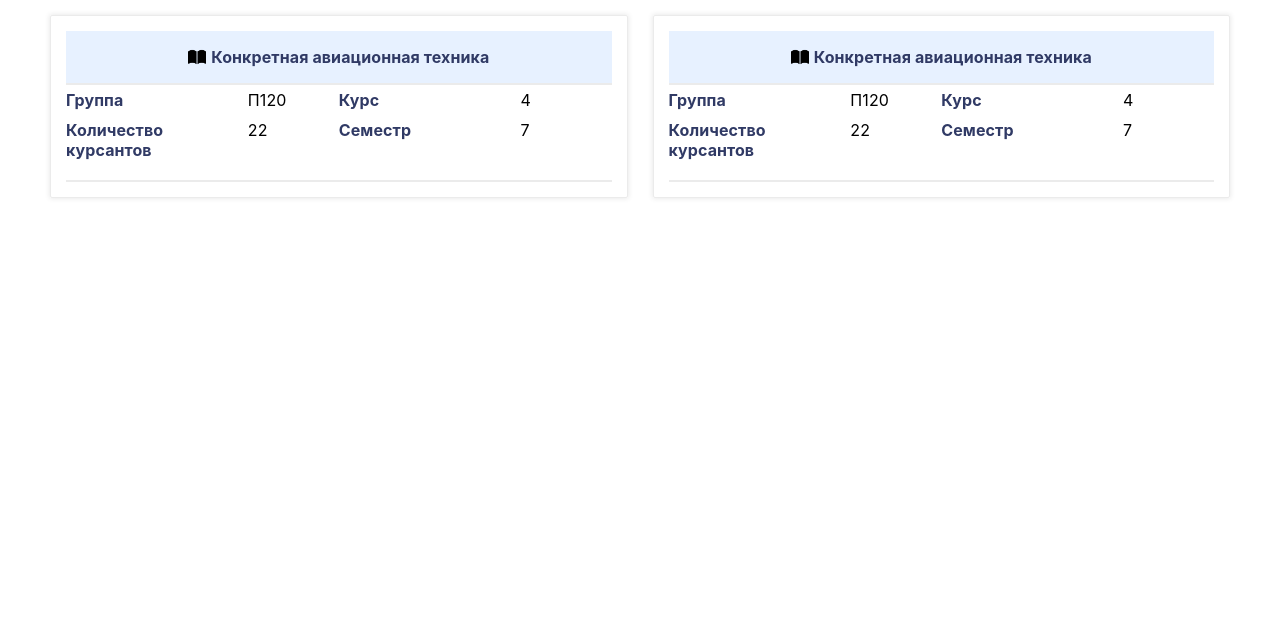
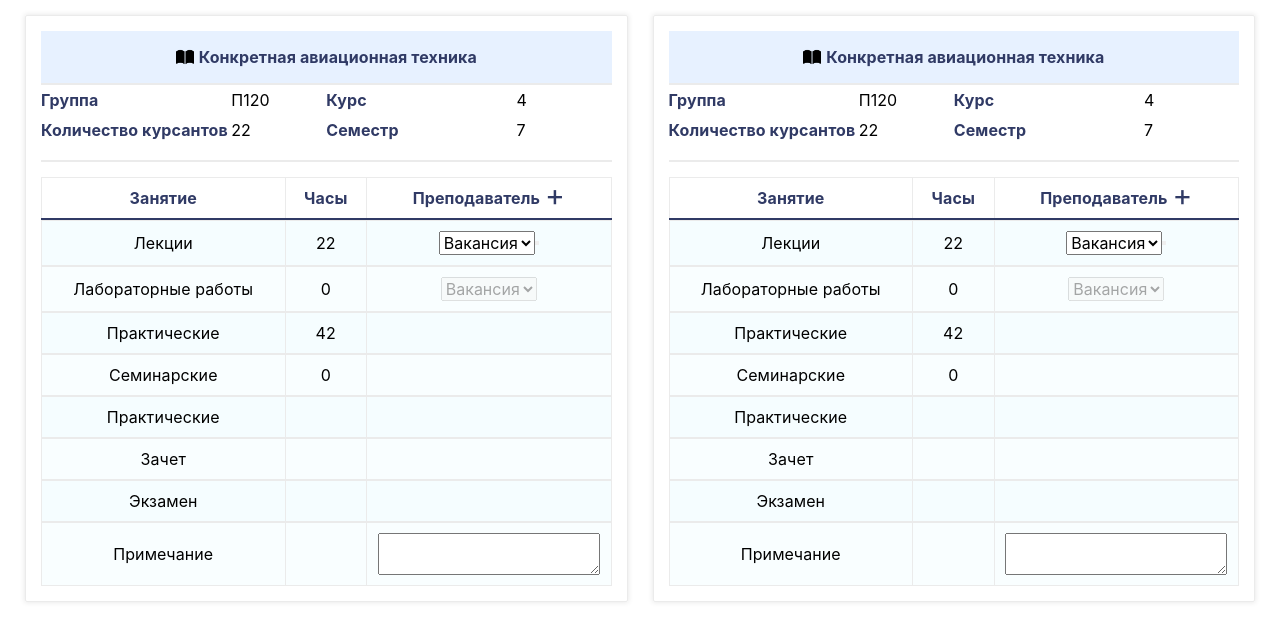
Before and after one commit to VeronikaBogdan/aviation-cards-task, a React (Create React App) app: page / in a window 1280 px wide. Shown: the top 640 px of the page. Built offline with nearby package versions, Linux system fonts and the light colour scheme.

Commit message:
feat: realize basic table-form layout

```diff
--- a/src/components/card/card.jsx
+++ b/src/components/card/card.jsx
@@ -1,7 +1,9 @@
 import { Header, ImageBook, StyledCard } from './styled-card';
 
+import { DetailsInfo } from '../details-info';
+import { Table } from '../table';
+
 import book from '../../assets/open-book-icon.png';
-import { DetailsInfo } from '../details-info';
 
 export const Card = () => (
   <StyledCard>
@@ -10,5 +12,6 @@ export const Card = () => (
       <span>Конкретная авиационная техника</span>
     </Header>
     <DetailsInfo />
+    <Table />
   </StyledCard>
 );
--- a/src/components/layout/container.js
+++ b/src/components/layout/container.js
@@ -6,7 +6,7 @@ export const StyledContainer = styled.main`
   gap: 25px;
   margin: 0 auto;
   padding: 15px 0;
-  width: calc(100vw - 100px);
+  width: calc(100vw - 50px);
   max-width: 1440px;
 
   @media (max-width: 768px) {
--- /dev/null
+++ b/src/components/table/cell/cell.jsx
@@ -0,0 +1,8 @@
+import { StyledCell } from './styled-cell';
+
+export const Cell = ({ isTitled, label, isLeft, children }) => (
+  <StyledCell isTitled={isTitled} isLeft={isLeft}>
+    <span>{label}</span>
+    {children}
+  </StyledCell>
+);
--- /dev/null
+++ b/src/components/table/cell/index.js
@@ -0,0 +1 @@
+export { Cell } from './cell';
--- /dev/null
+++ b/src/components/table/cell/styled-cell.js
@@ -0,0 +1,16 @@
+import styled from 'styled-components';
+
+import { BLUE, LIGHT_GRAY } from '../../../styles/constant';
+
+export const StyledCell = styled.div`
+  display: flex;
+  justify-content: center;
+  align-items: center;
+  gap: ${({ isTitled }) => isTitled && '5px'};
+  padding: 10px;
+  border-right: 1px solid ${LIGHT_GRAY};
+  border-left: ${({ isLeft }) => isLeft && `1px solid ${LIGHT_GRAY}`};
+  font-weight: ${({ isTitled }) => isTitled && 700};
+  color: ${({ isTitled }) => isTitled && BLUE};
+  text-align: center;
+`;
--- /dev/null
+++ b/src/components/table/index.js
@@ -0,0 +1 @@
+export { Table } from './table';
--- /dev/null
+++ b/src/components/table/row/index.js
@@ -0,0 +1 @@
+export { Row } from './row';
--- /dev/null
+++ b/src/components/table/row/row.jsx
@@ -0,0 +1,12 @@
+import { Cell } from '../cell';
+import { StyledRow } from './styled-row';
+
+export const Row = ({ lesson, hours, isTitled, children }) => (
+  <StyledRow isTitled={isTitled}>
+    <Cell label={lesson} isTitled={isTitled} isLeft />
+    <Cell label={hours} isTitled={isTitled} />
+    <Cell label={isTitled && 'Преподаватель'} isTitled={isTitled}>
+      {children}
+    </Cell>
+  </StyledRow>
+);
--- /dev/null
+++ b/src/components/table/row/styled-row.js
@@ -0,0 +1,18 @@
+import styled from 'styled-components';
+
+import { BLUE, LIGHT_BLUE_1, LIGHT_BLUE_2, LIGHT_GRAY, WHITE } from '../../../styles/constant';
+
+export const StyledRow = styled.div`
+  display: grid;
+  grid-template-columns: 3fr 1fr 3fr;
+  border-top: 1px solid ${LIGHT_GRAY};
+  border-bottom: ${({ isTitled }) => (isTitled ? `2px solid ${BLUE}` : `1px solid ${LIGHT_GRAY}`)};
+
+  &:nth-child(2n + 1) {
+    background-color: ${({ isTitled }) => (isTitled ? WHITE : LIGHT_BLUE_2)};
+  }
+
+  &:nth-child(2n) {
+    background-color: ${LIGHT_BLUE_1};
+  }
+`;
--- /dev/null
+++ b/src/components/table/styled-table.js
@@ -0,0 +1,31 @@
+import styled from 'styled-components';
+
+import { BLUE, LIGHT_GRAY, WHITE } from '../../styles/constant';
+
+export const Form = styled.form`
+  /* display: grid; */
+  /* grid-template-columns: 2fr 1fr 3fr; */
+  margin-top: 15px;
+`;
+
+export const PlusButton = styled.button`
+  display: flex;
+  justify-content: center;
+  align-items: baseline;
+  margin-top: -3px;
+  padding-bottom: 3px;
+  background-color: ${WHITE};
+  border: 0;
+  font-size: 30px;
+  font-weight: 400;
+  color: ${BLUE};
+  cursor: pointer;
+
+  &:hover {
+    box-shadow: 0px 0px 5px 3px ${LIGHT_GRAY};
+  }
+
+  &:active {
+    box-shadow: 0px 0px 5px 1px ${BLUE};
+  }
+`;
--- /dev/null
+++ b/src/components/table/table.jsx
@@ -0,0 +1,36 @@
+import { Row } from './row';
+
+import AutoFill from '../../assets/sort-icon.png';
+
+import { Form, PlusButton } from './styled-table';
+
+export const Table = () => (
+  <Form>
+    <Row lesson='Занятие' hours='Часы' isTitled>
+      <PlusButton>+</PlusButton>
+    </Row>
+    <Row lesson='Лекции' hours='22'>
+      <select name='lectures'>
+        <option value='Вакансия'>Вакансия</option>
+        <option value='Препод1'>Препод1</option>
+      </select>
+      <button>
+        <img src='' alt='' />
+      </button>
+    </Row>
+    <Row lesson='Лабораторные работы' hours='0'>
+      <select name='labs' disabled>
+        <option value='Вакансия'>Вакансия</option>
+        <option value='Препод1'>Препод1</option>
+      </select>
+    </Row>
+    <Row lesson='Практические' hours='42'></Row>
+    <Row lesson='Семинарские' hours='0'></Row>
+    <Row lesson='Практические' hours=''></Row>
+    <Row lesson='Зачет' hours=''></Row>
+    <Row lesson='Экзамен' hours=''></Row>
+    <Row lesson='Примечание' hours=''>
+      <textarea name='note'></textarea>
+    </Row>
+  </Form>
+);
--- a/src/styles/constant.js
+++ b/src/styles/constant.js
@@ -5,3 +5,4 @@ export const LIGHT_BLUE_1 = '#F5FDFF';
 export const LIGHT_BLUE_2 = '#F9FEFF';
 export const BLUE = '#303A65';
 export const GREEN = '#198754';
+export const WHITE = '#FFFFFF';
```
